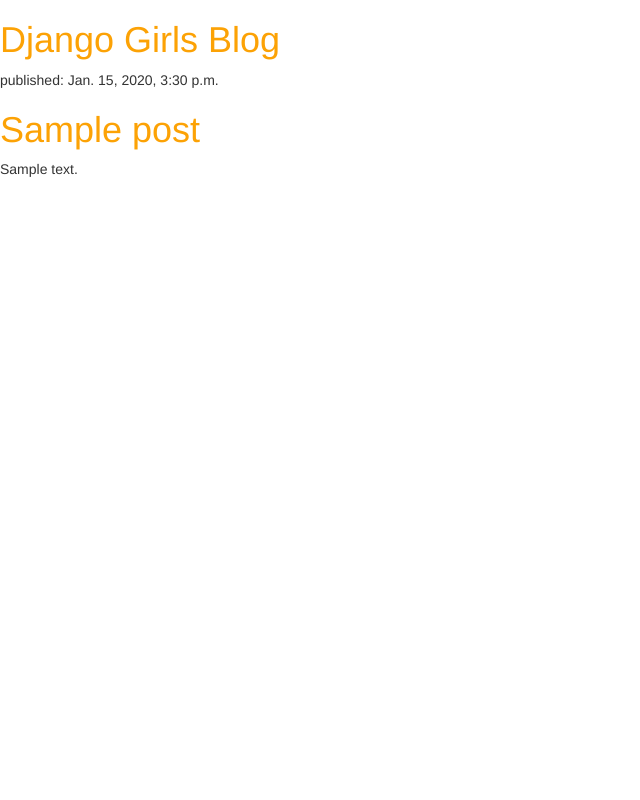
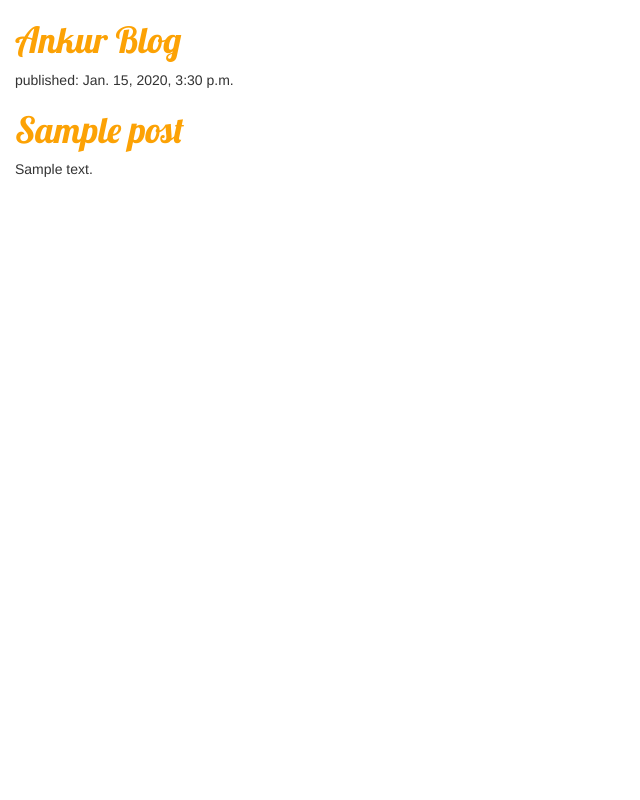
Before and after one commit to AnkurBegining/my-first-blog, a Django app: template blog/templates/blog/post_list.html in a window 1280 px wide. Shown: the whole page, without its empty margins (0-640 px from the left). Run offline with Django 3.2, Linux system fonts and the light colour scheme; the template is opened without the code that fills it: values that come from a table or form of the project are taken from there, others are empty; tables that the repository leaves empty hold one stand-in row (values such as "Sample post"); some libraries are stand-ins or nearby versions.

Commit message:
fix: more change in html file

```diff
--- a/blog/static/css/blog.css
+++ b/blog/static/css/blog.css
@@ -1,3 +1,8 @@
 h1 a {
     color: #FCA205;
+    font-family: 'Lobster';
 }
+
+body {
+    padding-left: 15px;
+}
--- a/blog/templates/blog/post_list.html
+++ b/blog/templates/blog/post_list.html
@@ -4,11 +4,13 @@
         <title>Ankur Blog</title>
         <link rel="stylesheet" href="//maxcdn.bootstrapcdn.com/bootstrap/3.2.0/css/bootstrap.min.css">
         <link rel="stylesheet" href="//maxcdn.bootstrapcdn.com/bootstrap/3.2.0/css/bootstrap-theme.min.css">
+        <link href="//fonts.googleapis.com/css?family=Lobster&subset=latin,latin-ext" rel="stylesheet" type="text/css">
+
         <link rel="stylesheet" href="{% static 'css/blog.css' %}">
     </head>
     <body>
         <div>
-            <h1><a href="/">Django Girls Blog</a></h1>
+            <h1><a href="/">Ankur Blog</a></h1>
         </div>
 
         {% for post in posts %}
```
